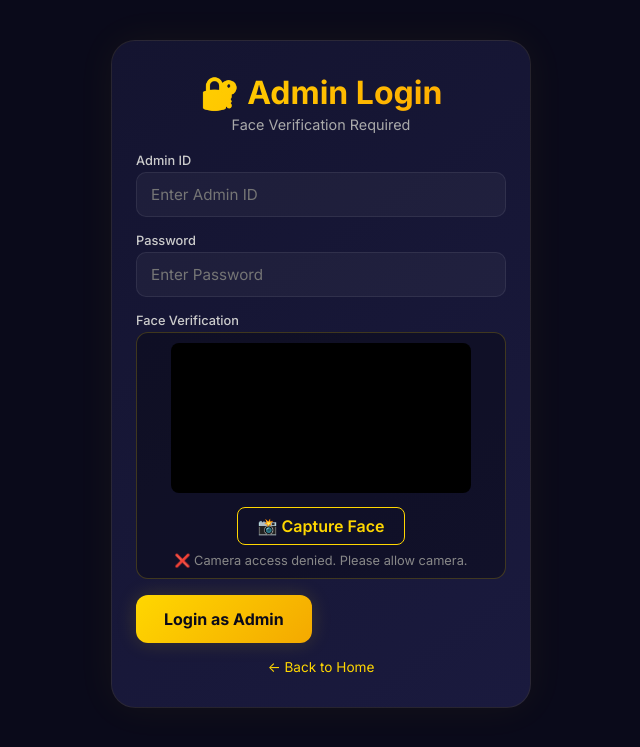
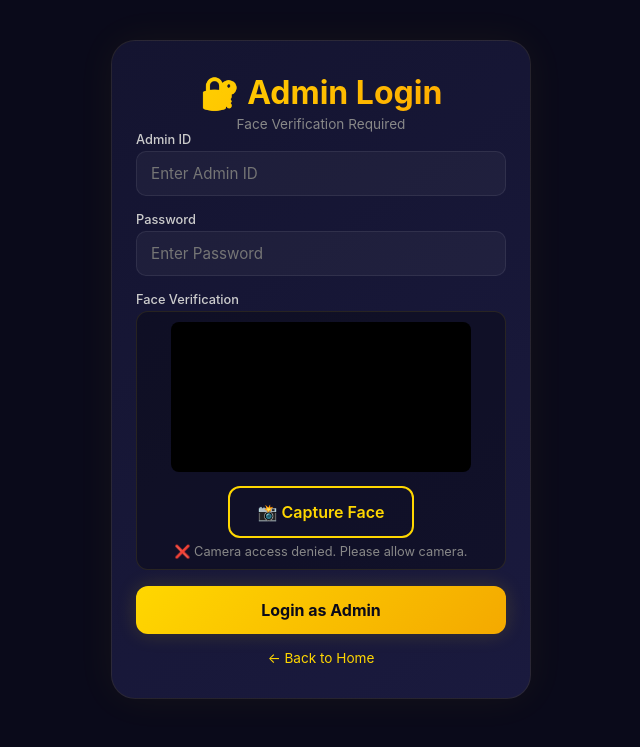
Before and after one commit to PUSHCLASH/skn-apex, a Flask app: page /admin-login in a window 1280 px wide. Shown: the top 747 px of the page, without its empty margins (319-959 px from the left). Run offline with Flask 3, Linux system fonts and the light colour scheme; some libraries are stand-ins or nearby versions.

Commit message:
Update admin_login.html

```diff
--- a/templates/admin_login.html
+++ b/templates/admin_login.html
@@ -5,13 +5,12 @@
     <meta name="viewport" content="width=device-width, initial-scale=1.0">
     <title>Admin Login - SKN APEX</title>
     <link rel="stylesheet" href="/static/css/style.css">
-    <link href="https://fonts.googleapis.com/css2?family=Inter:wght@400;500;600;700;800&display=swap" rel="stylesheet">
 </head>
 <body>
     <div class="auth-container">
         <div class="auth-box admin-auth">
             <h1>🔐 Admin Login</h1>
-            <p class="subtitle">Face Verification Required</p>
+            <p class="subtitle" style="color:#888; text-align:center; font-size:0.85rem;">Face Verification Required</p>
 
             <div id="errorMessage" style="color:#ff4444; text-align:center; display:none;"></div>
             <div id="successMessage" style="color:#00ff64; text-align:center; display:none;"></div>
@@ -21,7 +20,6 @@
                     <label>Admin ID</label>
                     <input type="text" id="admin_id" placeholder="Enter Admin ID" required>
                 </div>
-
                 <div class="form-group">
                     <label>Password</label>
                     <input type="password" id="password" placeholder="Enter Password" required>
@@ -32,12 +30,12 @@
                     <div class="face-capture-box">
                         <video id="faceVideo" autoplay playsinline></video>
                         <canvas id="faceCanvas" style="display:none;"></canvas>
-                        <button type="button" id="captureFaceBtn" class="btn-secondary">📸 Capture Face</button>
-                        <p id="faceStatus" style="color:#888; font-size:0.8rem;">Click "Capture Face" to verify</p>
+                        <button type="button" id="captureFaceBtn" class="btn-secondary" style="margin-top:10px;">📸 Capture Face</button>
+                        <p id="faceStatus" style="color:#888; font-size:0.8rem; margin-top:6px;">Click "Capture Face" to verify</p>
                     </div>
                 </div>
 
-                <button type="submit" class="btn-primary" id="adminLoginBtn">Login as Admin</button>
+                <button type="submit" class="btn-primary" id="adminLoginBtn" style="width:100%;">Login as Admin</button>
             </form>
 
             <p class="auth-link"><a href="/">← Back to Home</a></p>
@@ -50,19 +48,15 @@
         const canvas = document.getElementById('faceCanvas');
         const context = canvas.getContext('2d');
 
-        // Start camera
         async function startCamera() {
             try {
-                const stream = await navigator.mediaDevices.getUserMedia({
-                    video: { facingMode: 'user' }
-                });
+                const stream = await navigator.mediaDevices.getUserMedia({ video: { facingMode: 'user' } });
                 video.srcObject = stream;
             } catch (err) {
                 document.getElementById('faceStatus').textContent = '❌ Camera access denied. Please allow camera.';
             }
         }
 
-        // Capture face
         document.getElementById('captureFaceBtn').addEventListener('click', function() {
             canvas.width = video.videoWidth;
             canvas.height = video.videoHeight;
@@ -74,7 +68,6 @@
             this.disabled = true;
         });
 
-        // Admin login form
         document.getElementById('adminLoginForm').addEventListener('submit', async function(e) {
             e.preventDefault();
 
@@ -106,13 +99,8 @@
                 const response = await fetch('/api/admin/login', {
                     method: 'POST',
                     headers: {'Content-Type': 'application/json'},
-                    body: JSON.stringify({
-                        admin_id: admin_id,
-                        password: password,
-                        face_data: faceImageData
-                    })
+                    body: JSON.stringify({admin_id, password, face_data: faceImageData})
                 });
-
                 const result = await response.json();
 
                 if (result.status === 'success') {
@@ -122,7 +110,7 @@
                         window.location.href = '/admin-dashboard';
                     }, 1500);
                 } else {
-                    errorDiv.textContent = result.error || 'Login failed. Please try again.';
+                    errorDiv.textContent = result.error || 'Login failed.';
                     errorDiv.style.display = 'block';
                 }
             } catch (error) {
@@ -134,26 +122,17 @@
             }
         });
 
-        // Start camera on page load
         startCamera();
     </script>
 
     <style>
-        .admin-auth {
-            max-width: 420px !important;
-        }
-        .admin-auth .subtitle {
-            color: #aaa;
-            text-align: center;
-            margin-bottom: 20px;
-            font-size: 0.9rem;
-        }
+        .admin-auth { max-width: 420px !important; }
         .face-capture-box {
             background: rgba(0,0,0,0.3);
             border-radius: 12px;
             padding: 10px;
             text-align: center;
-            border: 1px solid rgba(255,215,0,0.2);
+            border: 1px solid rgba(255,215,0,0.1);
         }
         .face-capture-box video {
             width: 100%;
@@ -161,26 +140,10 @@
             border-radius: 8px;
             background: #000;
         }
-        .face-capture-box .btn-secondary {
-            margin-top: 10px;
-            padding: 8px 20px;
-            border-radius: 8px;
-            background: transparent;
-            color: #FFD700;
-            border: 1px solid #FFD700;
-            cursor: pointer;
-            font-weight: 600;
-        }
-        .face-capture-box .btn-secondary:hover {
-            background: rgba(255,215,0,0.1);
-        }
         .face-capture-box .btn-secondary:disabled {
             opacity: 0.5;
             cursor: not-allowed;
         }
-        #faceStatus {
-            margin-top: 8px;
-        }
     </style>
 </body>
 </html>
```
